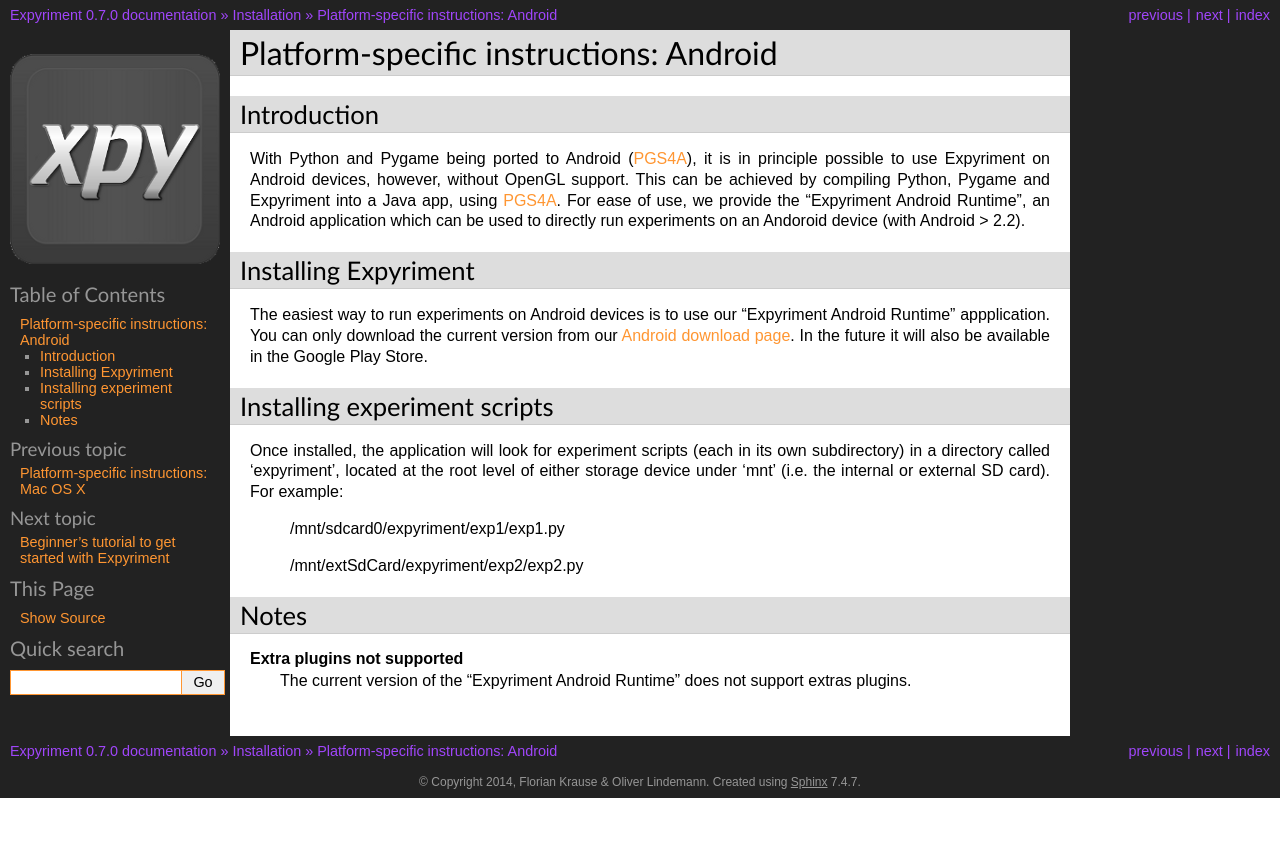
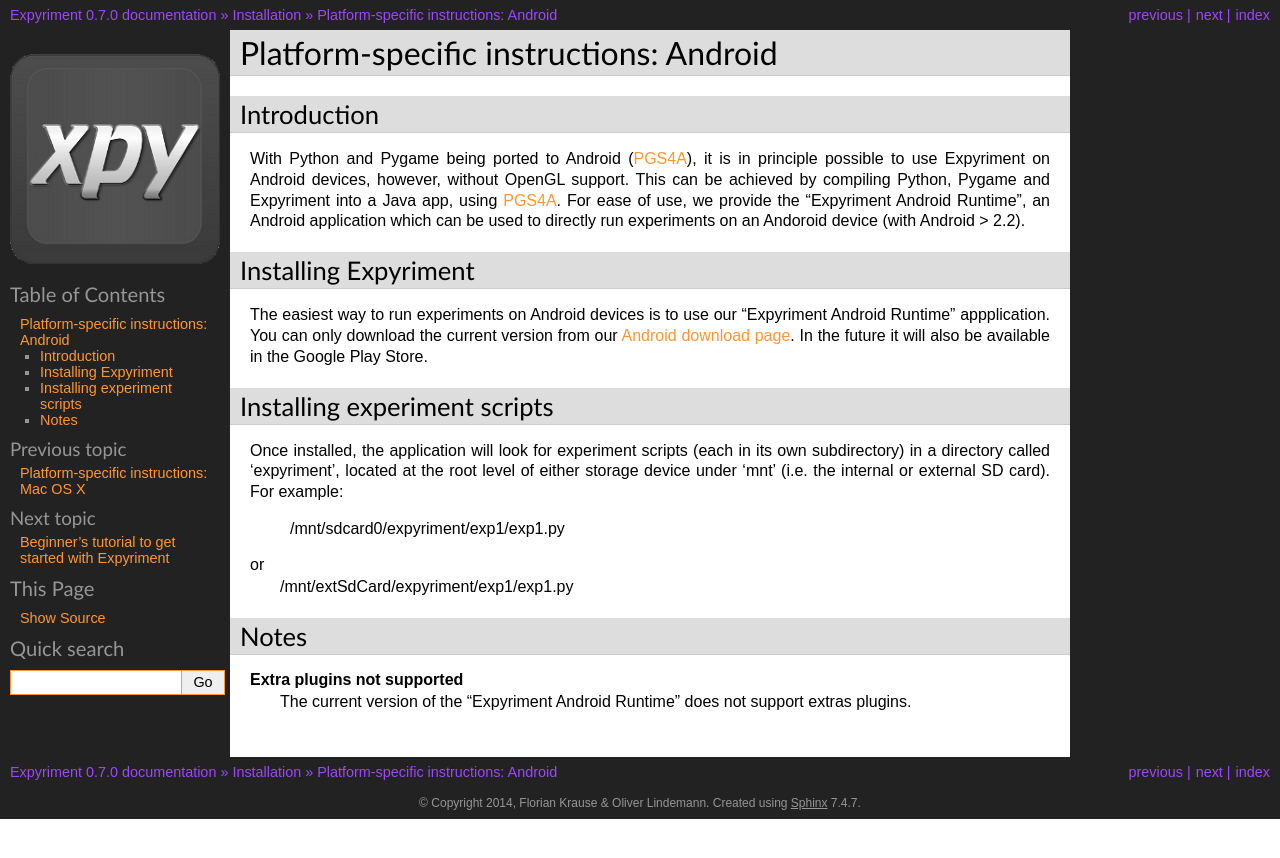
Before and after one commit to expyriment/expyriment, a Sphinx documentation site: the page built from documentation/sphinx/Installation.Android.rst, in a window 1280 px wide. Shown: the top 858 px of the page. Built offline with Sphinx 7.4.7, drawn with Linux system fonts in a browser that asks for light colours; pages that are not in the unit, such as notebooks, are missing from menus.

Commit message:
Update Installation.Android.rst

```diff
--- a/documentation/sphinx/Installation.Android.rst
+++ b/documentation/sphinx/Installation.Android.rst
@@ -28,8 +28,8 @@
 either storage device under 'mnt' (i.e. the internal or external SD card).
 For example:
     /mnt/sdcard0/expyriment/exp1/exp1.py
-
-    /mnt/extSdCard/expyriment/exp2/exp2.py
+or
+    /mnt/extSdCard/expyriment/exp1/exp1.py
 
 Notes
 -----
```
